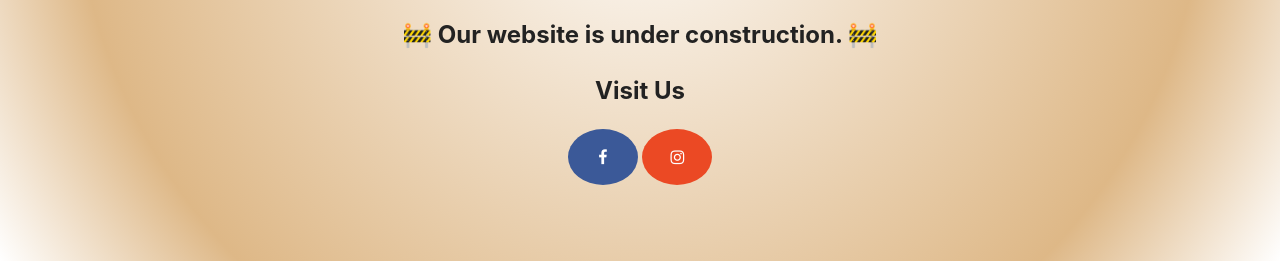
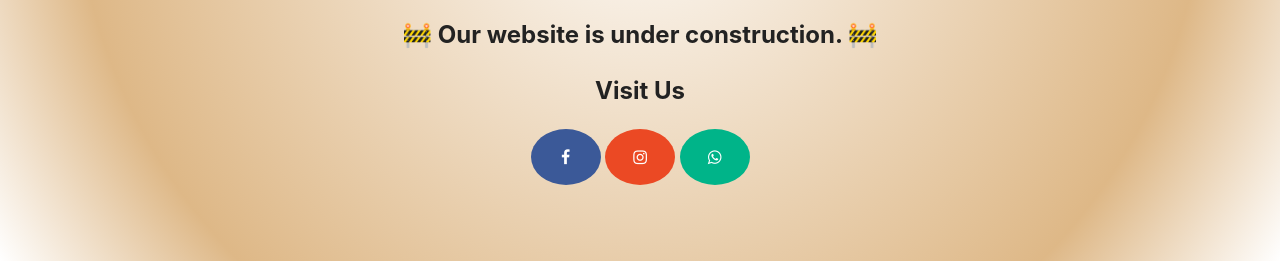
Before and after one commit to biyanisuraj/biyanijewels, a plain HTML site: page index.html in a window 1280 px wide. Shown: the part 539-800 px from the top of the page. Drawn offline with Linux system fonts and the light colour scheme.

Commit message:
Add link to whatsapp Business Account

```diff
--- a/index.html
+++ b/index.html
@@ -69,6 +69,11 @@
             background: #eb4924;
             color: white;
         }
+        /* Whatsapp */
+        .fa-whatsapp {
+            background: #00b489;
+            color: white;
+        }
     </style>
     </head>
     <body>
@@ -83,6 +88,7 @@
             <h2>Visit Us</h2>
             <a href="https://www.facebook.com/BiyaniJewels" class="fa fa-facebook"></a>
             <a href="https://www.instagram.com/biyanijewels" class="fa fa-instagram"></a>
+            <a href="https://wa.me/919284917239" class="fa fa-whatsapp"></a>
         </main>
     </body>
 </html>
```
